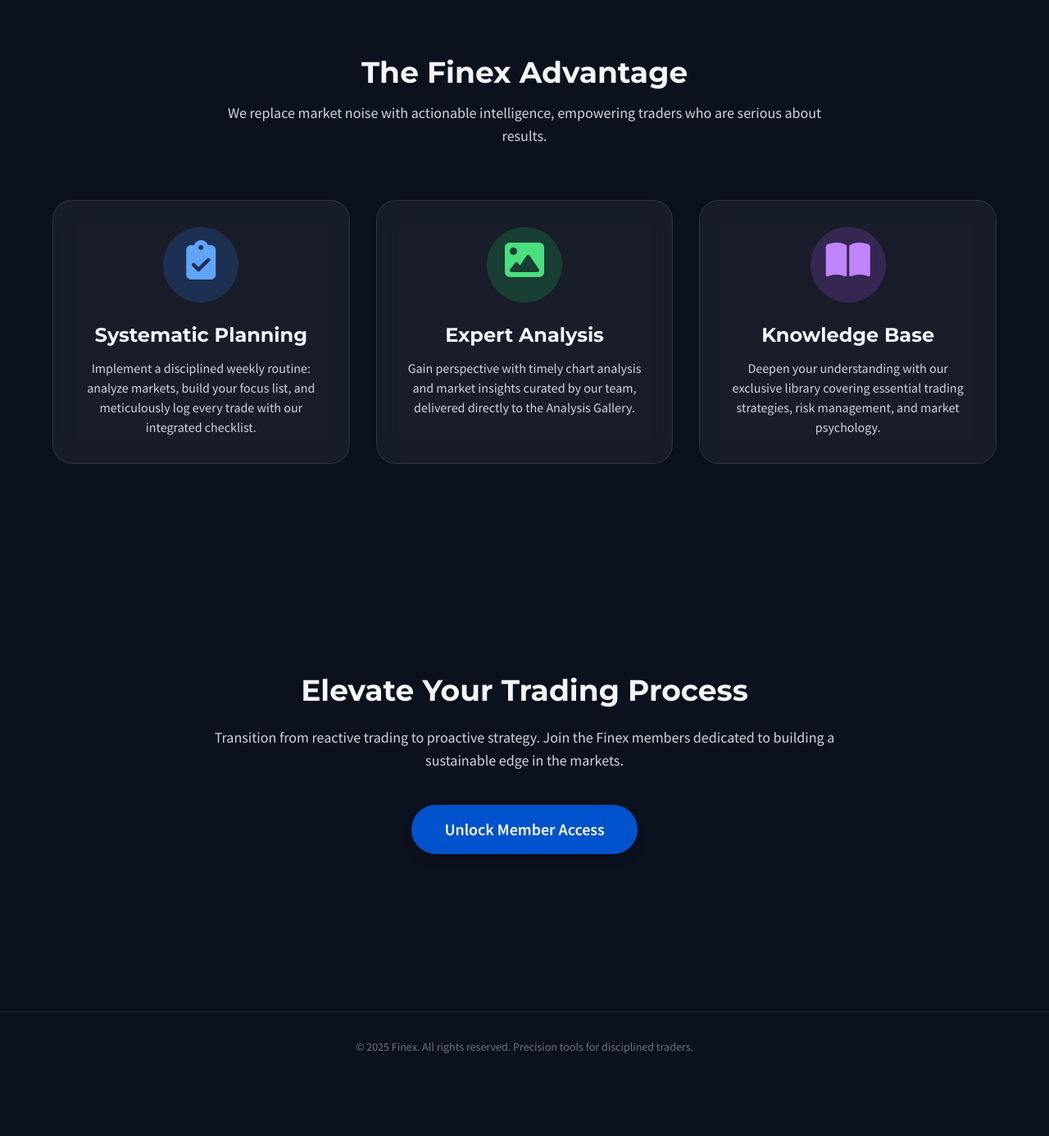
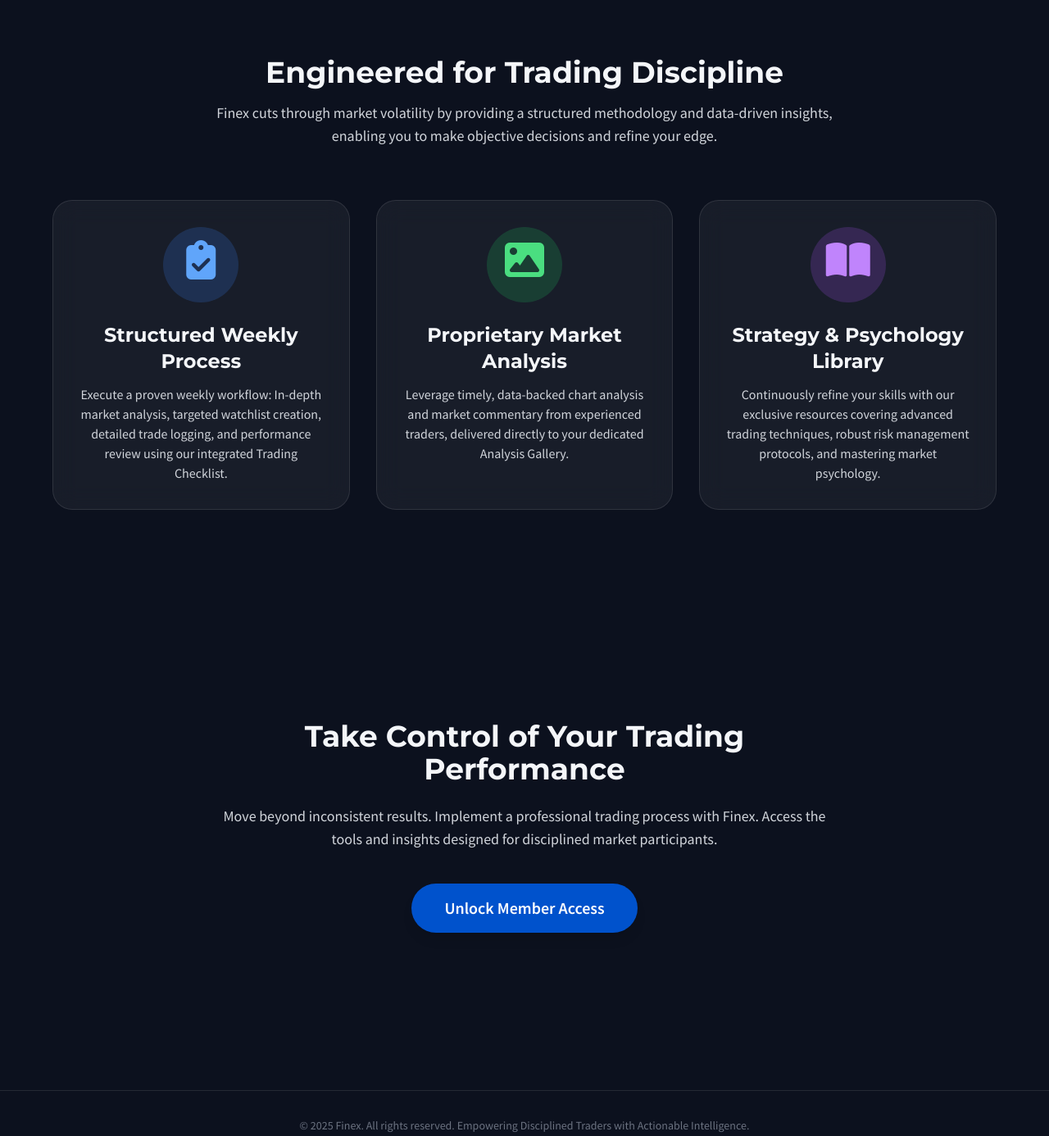
Before and after one commit to mrtrader125/finex, a plain HTML site: page index.html in a window 1280 px wide. Shown: the part 860-2246 px from the top of the page at 82% size. Before the commit the page ends 2179 px from the top, so only its background shows below. Drawn offline with nearby package versions, Linux system fonts and the light colour scheme.

Commit message:
Update index.html

```diff
--- a/index.html
+++ b/index.html
@@ -3,7 +3,7 @@
 <head>
     <meta charset="UTF-8">
     <meta name="viewport" content="width=device-width, initial-scale=1.0">
-    <title>Finex | Master Your Trading Strategy</title> <!-- Updated Title -->
+    <title>Finex | Master Your Trading Strategy</title>
     <script src="https://cdn.tailwindcss.com"></script>
     <link rel="preconnect" href="https://fonts.googleapis.com">
     <link rel="preconnect" href="https://fonts.gstatic.com" crossorigin>
@@ -44,11 +44,11 @@
         <!-- Hero Section -->
         <section id="hero" class="min-h-screen flex items-center justify-center text-center px-4 relative">
             <div class="relative z-10 max-w-4xl">
-                <!-- Updated Headline -->
-                <h1 class="text-5xl md:text-7xl font-bold leading-tight mb-6">Trade Smarter, Not Harder.</h1>
-                <!-- Updated Sub-headline -->
+                <!-- Revised Headline -->
+                <h1 class="text-5xl md:text-7xl font-bold leading-tight mb-6">Achieve Trading Consistency.</h1>
+                <!-- Revised Sub-headline -->
                 <p class="text-lg md:text-xl text-gray-300 mb-10">
-                    Navigate market complexity with confidence. Finex delivers the focused tools, expert analysis, and structured planning you need to build a consistent edge.
+                    Stop guessing, start strategizing. Finex equips serious traders with proprietary analysis, systematic planning tools, and actionable insights to consistently identify and execute high-probability opportunities.
                 </p>
                 <div class="flex flex-col sm:flex-row justify-center items-center gap-4">
                     <a href="login.html" class="main-button font-bold text-lg py-3 px-8 rounded-full shadow-lg w-full sm:w-auto">Access Member Area</a>
@@ -65,36 +65,36 @@
         <!-- Features Section -->
         <section id="features" class="py-20 md:py-32 px-4 relative z-10">
             <div class="container mx-auto text-center">
-                 <!-- Updated Section Title -->
-                <h2 class="text-4xl font-bold mb-4">The Finex Advantage</h2>
-                <!-- Updated Section Subtitle -->
+                 <!-- Revised Section Title -->
+                <h2 class="text-4xl font-bold mb-4">Engineered for Trading Discipline</h2>
+                <!-- Revised Section Subtitle -->
                 <p class="text-lg text-gray-300 max-w-3xl mx-auto mb-16">
-                    We replace market noise with actionable intelligence, empowering traders who are serious about results.
+                    Finex cuts through market volatility by providing a structured methodology and data-driven insights, enabling you to make objective decisions and refine your edge.
                 </p>
                 <div class="grid grid-cols-1 md:grid-cols-3 gap-8 max-w-6xl mx-auto">
                     <div class="glass-card glass-card-hover p-8 text-center">
                         <div class="mb-6 inline-block p-4 rounded-full bg-blue-500/20 text-blue-400">
                              <i class="fas fa-clipboard-check fa-3x feature-icon"></i>
                         </div>
-                        <h3 class="text-2xl font-bold mb-3">Systematic Planning</h3> <!-- Updated Feature Title -->
-                        <!-- Updated Feature Description -->
-                        <p class="text-gray-300">Implement a disciplined weekly routine: analyze markets, build your focus list, and meticulously log every trade with our integrated checklist.</p>
+                        <h3 class="text-2xl font-bold mb-3">Structured Weekly Process</h3> <!-- Revised Feature Title -->
+                        <!-- Revised Feature Description -->
+                        <p class="text-gray-300">Execute a proven weekly workflow: In-depth market analysis, targeted watchlist creation, detailed trade logging, and performance review using our integrated Trading Checklist.</p>
                     </div>
                     <div class="glass-card glass-card-hover p-8 text-center">
                         <div class="mb-6 inline-block p-4 rounded-full bg-green-500/20 text-green-400">
                              <i class="fas fa-image fa-3x feature-icon"></i>
                         </div>
-                        <h3 class="text-2xl font-bold mb-3">Expert Analysis</h3> <!-- Updated Feature Title -->
-                         <!-- Updated Feature Description -->
-                        <p class="text-gray-300">Gain perspective with timely chart analysis and market insights curated by our team, delivered directly to the Analysis Gallery.</p>
+                        <h3 class="text-2xl font-bold mb-3">Proprietary Market Analysis</h3> <!-- Revised Feature Title -->
+                         <!-- Revised Feature Description -->
+                        <p class="text-gray-300">Leverage timely, data-backed chart analysis and market commentary from experienced traders, delivered directly to your dedicated Analysis Gallery.</p>
                     </div>
                      <div class="glass-card glass-card-hover p-8 text-center">
                         <div class="mb-6 inline-block p-4 rounded-full bg-purple-500/20 text-purple-400">
                             <i class="fas fa-book-open fa-3x feature-icon"></i>
                         </div>
-                        <h3 class="text-2xl font-bold mb-3">Knowledge Base</h3> <!-- Updated Feature Title -->
-                         <!-- Updated Feature Description -->
-                        <p class="text-gray-300">Deepen your understanding with our exclusive library covering essential trading strategies, risk management, and market psychology.</p>
+                        <h3 class="text-2xl font-bold mb-3">Strategy & Psychology Library</h3> <!-- Revised Feature Title -->
+                         <!-- Revised Feature Description -->
+                        <p class="text-gray-300">Continuously refine your skills with our exclusive resources covering advanced trading techniques, robust risk management protocols, and mastering market psychology.</p>
                     </div>
                 </div>
             </div>
@@ -103,12 +103,12 @@
         <!-- Call to Action Section -->
         <section id="cta" class="py-20 md:py-32 px-4 relative z-10">
              <div class="container mx-auto text-center max-w-3xl">
-                 <h2 class="text-4xl font-bold mb-6">Elevate Your Trading Process</h2> <!-- Updated CTA Headline -->
-                 <!-- Updated CTA Text -->
+                 <h2 class="text-4xl font-bold mb-6">Take Control of Your Trading Performance</h2> <!-- Revised CTA Headline -->
+                 <!-- Revised CTA Text -->
                  <p class="text-lg text-gray-300 mb-10">
-                     Transition from reactive trading to proactive strategy. Join the Finex members dedicated to building a sustainable edge in the markets.
+                     Move beyond inconsistent results. Implement a professional trading process with Finex. Access the tools and insights designed for disciplined market participants.
                  </p>
-                 <a href="login.html" class="main-button font-bold text-xl py-4 px-10 rounded-full shadow-lg">Unlock Member Access</a> <!-- Updated Button Text -->
+                 <a href="login.html" class="main-button font-bold text-xl py-4 px-10 rounded-full shadow-lg">Unlock Member Access</a>
              </div>
         </section>
     </main>
@@ -116,7 +116,8 @@
     <!-- Footer -->
     <footer class="py-8 px-4 relative z-10 border-t border-white/10 mt-16">
         <div class="container mx-auto text-center text-gray-500 text-sm">
-            &copy; 2025 Finex. All rights reserved. Precision tools for disciplined traders. <!-- Updated Footer Text -->
+             <!-- Revised Footer Text -->
+            &copy; 2025 Finex. All rights reserved. Empowering Disciplined Traders with Actionable Intelligence.
         </div>
     </footer>
 
```
